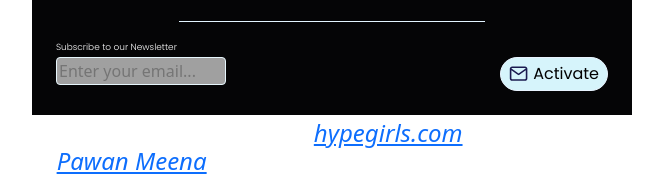
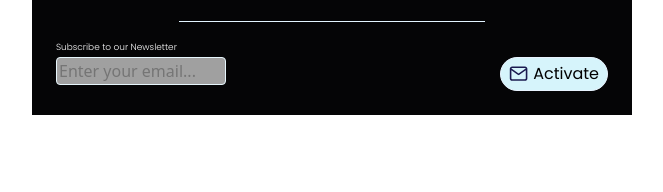
Before and after one commit to pawan-meena/dyeus, a plain HTML site: page index.html in a window 1280 px wide. Shown: the part 6732-6924 px from the top of the page, without its empty margins (308-971 px from the left). After the commit the page ends 6847 px from the top, so only its background shows below. Drawn offline with nearby package versions, Linux system fonts and the light colour scheme.

Commit message:
Update index.html

```diff
--- a/index.html
+++ b/index.html
@@ -290,7 +290,6 @@ In-app consultation portals that connect you with compassionate wellness experts
 </div>
 
 </div>
-    <h4><p class="pt-1" style="color:white"><i>© All right Reversed 2022. <a class="text-green " href="#" target="_blank">hypegirls.com</a> .Developed by<a class="text-green ml-2" href="https://docs.google.com/forms/d/17Fcv36a7qdKUcbcVu_5nUBEww7J9yUaJbVuZ8FNmcNM/" target="_blank">Pawan Meena</a></h4>
 
 </footer>
 </div>
```
